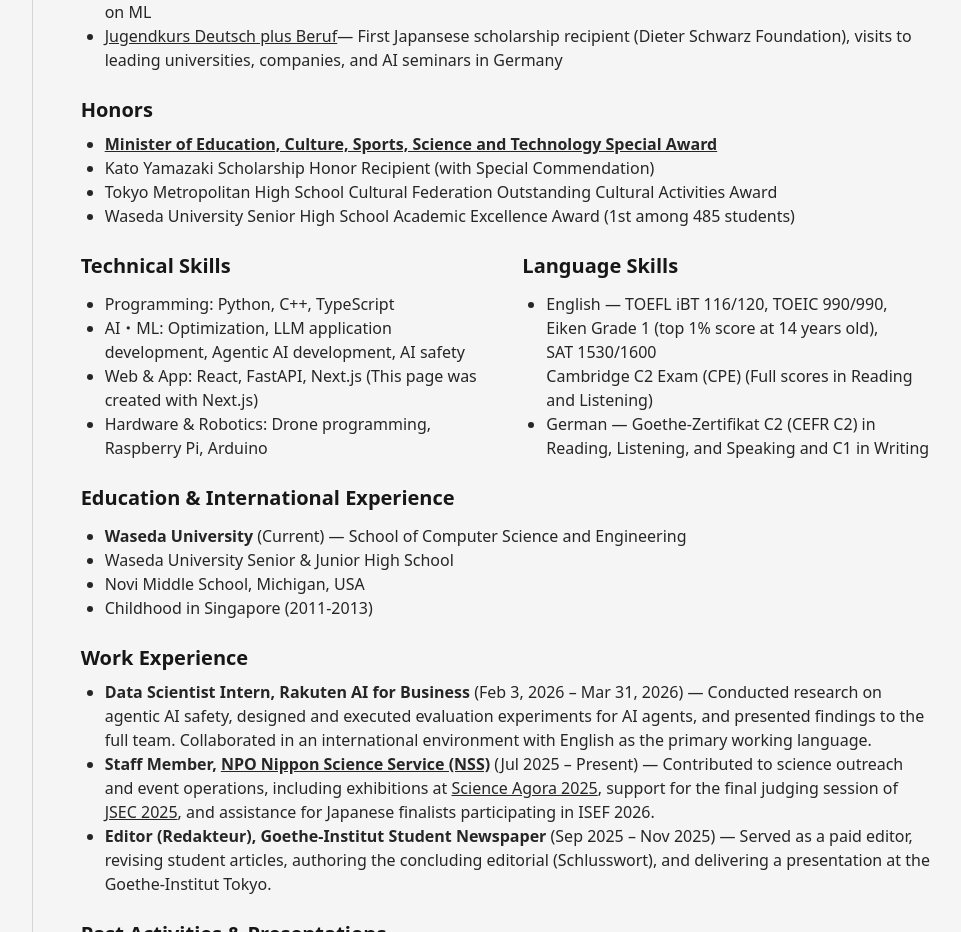
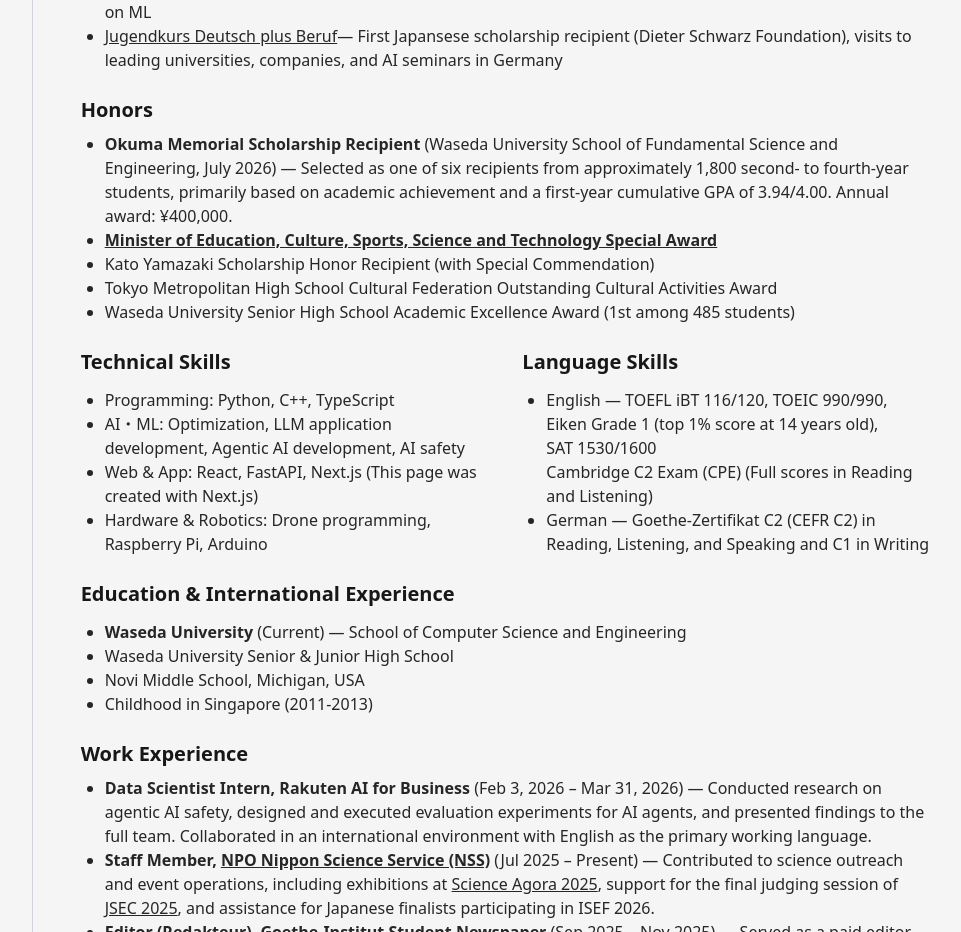
Before and after one commit to dronerd/yutokuroki-introduction-v1, a Next.js app: page / in a window 1280 px wide. Shown: the part 1400-2332 px from the top of the page, without its empty margins (300-1261 px from the left). Built offline with nearby package versions, Linux system fonts and the light colour scheme.

Commit message:
Add Okuma Memorial Scholarship honor

```diff
--- a/app/ja/page.tsx
+++ b/app/ja/page.tsx
@@ -292,6 +292,9 @@
               <h2 className="mt-6 text-xl font-medium">受賞・栄誉</h2>
               <ul className="mt-2 list-disc pl-6 text-neutral-800 text-sm sm:text-base">
                 <li>
+                  <strong>大隈記念奨学金（基幹理工学部）奨学生</strong>（早稲田大学基幹理工学部、2026年7月）— 2〜4年生約1,800名のうち、学業成績を重視した選考により6名の奨学生に採用。1年次累積GPAは3.94/4.00。年額40万円。
+                </li>
+                <li>
                   <a href="https://www.mext.go.jp/b_menu/houdou/2025/1416581_00001.htm" target="_blank" rel="noopener noreferrer" className="underline">
                     <strong>文部科学大臣特別賞</strong>
                   </a>
--- a/app/page.tsx
+++ b/app/page.tsx
@@ -308,6 +308,9 @@
               </h2>
               <ul className="mt-2 list-disc pl-6 text-neutral-800 text-sm sm:text-base">
                 <li>
+                  <strong>Okuma Memorial Scholarship Recipient</strong> (Waseda University School of Fundamental Science and Engineering, July 2026) — Selected as one of six recipients from approximately 1,800 second- to fourth-year students, primarily based on academic achievement and a first-year cumulative GPA of 3.94/4.00. Annual award: ¥400,000.
+                </li>
+                <li>
                   <a href="https://www.mext.go.jp/b_menu/houdou/2025/1416581_00001.htm" target="_blank" rel="noopener noreferrer" className="underline">
                     <strong>Minister of Education, Culture, Sports, Science and Technology Special Award</strong>
                   </a>
```
